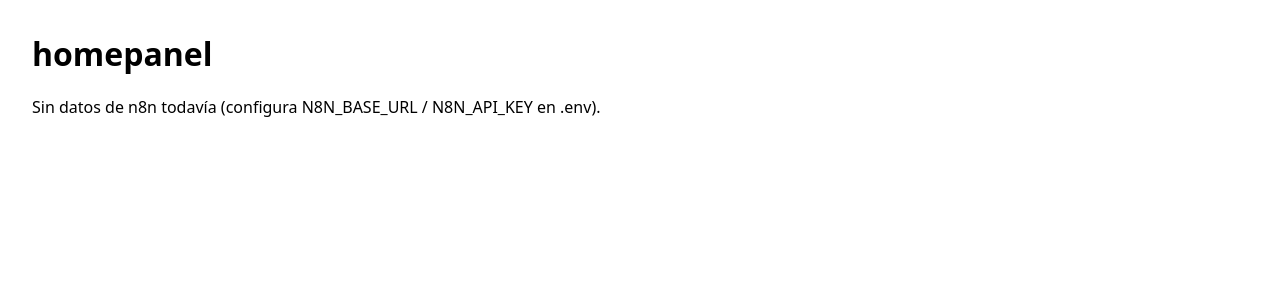
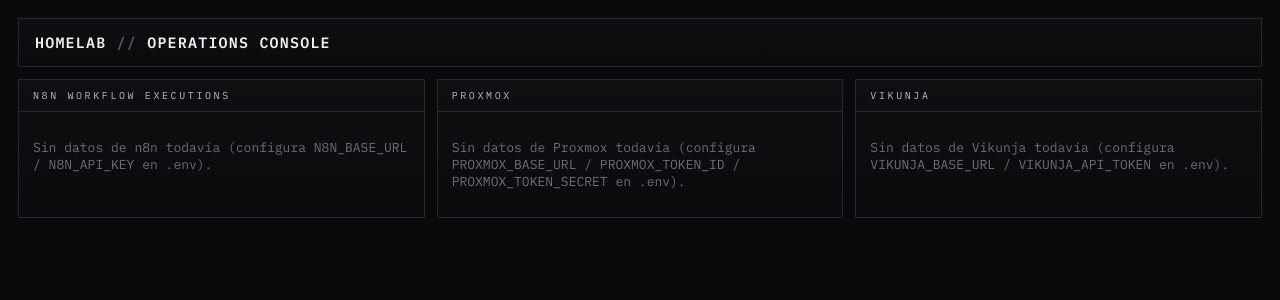
Before and after one commit to gomila17/homepanel, a FastAPI app: page / in a window 1280 px wide. Shown: the top 300 px of the page. Run offline with FastAPI, Linux system fonts and the light colour scheme; some libraries are stand-ins or nearby versions.

Commit message:
Add gray console design system and Proxmox/Vikunja connectors
- Real style.css design system (palette, IBM Plex Mono, .panel component)
  matching the approved dashboard mockup; applied to base/index templates
  and restyled the n8n partial to use it
- New Proxmox connector: node + VM/LXC status via the Proxmox API
  (PROXMOX_VERIFY_SSL added for self-signed certs)
- New Vikunja connector: open tasks across projects sorted by due date
  (uses per-project /tasks endpoints; /tasks/all isn't compatible with
  Vikunja v2)
- All dashboard panels now auto-refresh via hx-trigger="load, every 30s"

Co-Authored-By: Claude Sonnet 5 <noreply@anthropic.com>
Claude-Session: https://claude.ai/code/session_01U5V3BM3mYzu5XskKtsjwEh

```diff
--- /dev/null
+++ b/app/integrations/proxmox.py
@@ -0,0 +1,80 @@
+import httpx
+
+from app import config
+
+
+def _configured() -> bool:
+    return bool(
+        config.PROXMOX_BASE_URL
+        and config.PROXMOX_TOKEN_ID
+        and config.PROXMOX_TOKEN_SECRET
+    )
+
+
+def _headers() -> dict:
+    return {
+        "Authorization": (
+            f"PVEAPIToken={config.PROXMOX_TOKEN_ID}={config.PROXMOX_TOKEN_SECRET}"
+        )
+    }
+
+
+async def get_status() -> dict:
+    """Fetch node and guest (VM/LXC) status from Proxmox.
+
+    Returns {"nodes": [], "guests": []} (rather than raising) when Proxmox
+    isn't configured or unreachable, so the dashboard can render a "no data" state.
+    """
+    if not _configured():
+        return {"nodes": [], "guests": []}
+
+    base = config.PROXMOX_BASE_URL.rstrip("/")
+    headers = _headers()
+
+    try:
+        async with httpx.AsyncClient(
+            timeout=5, verify=config.PROXMOX_VERIFY_SSL
+        ) as client:
+            nodes_response = await client.get(f"{base}/api2/json/nodes", headers=headers)
+            nodes_response.raise_for_status()
+            raw_nodes = nodes_response.json().get("data", [])
+
+            guests = []
+            for node in raw_nodes:
+                node_name = node.get("node")
+                for kind, resource in (("VM", "qemu"), ("LXC", "lxc")):
+                    guests_response = await client.get(
+                        f"{base}/api2/json/nodes/{node_name}/{resource}",
+                        headers=headers,
+                    )
+                    guests_response.raise_for_status()
+                    for guest in guests_response.json().get("data", []):
+                        guests.append(_summarize_guest(guest, kind))
+    except httpx.HTTPError:
+        return {"nodes": [], "guests": []}
+
+    return {
+        "nodes": [_summarize_node(node) for node in raw_nodes],
+        "guests": guests,
+    }
+
+
+def _summarize_node(node: dict) -> dict:
+    maxmem = node.get("maxmem") or 1
+    return {
+        "name": node.get("node"),
+        "online": node.get("status") == "online",
+        "cpu_pct": round((node.get("cpu") or 0) * 100),
+        "mem_pct": round((node.get("mem") or 0) / maxmem * 100),
+    }
+
+
+def _summarize_guest(guest: dict, kind: str) -> dict:
+    maxmem = guest.get("maxmem") or 1
+    return {
+        "vmid": guest.get("vmid"),
+        "name": guest.get("name"),
+        "kind": kind,
+        "running": guest.get("status") == "running",
+        "mem_pct": round((guest.get("mem") or 0) / maxmem * 100),
+    }
--- /dev/null
+++ b/app/integrations/vikunja.py
@@ -0,0 +1,73 @@
+from datetime import datetime, timezone
+
+import httpx
+
+from app import config
+
+
+def _configured() -> bool:
+    return bool(config.VIKUNJA_BASE_URL and config.VIKUNJA_API_TOKEN)
+
+
+def _headers() -> dict:
+    return {"Authorization": f"Bearer {config.VIKUNJA_API_TOKEN}"}
+
+
+def _parse_due(due_date: str | None) -> datetime | None:
+    if not due_date or due_date.startswith("0001-"):
+        return None
+    try:
+        return datetime.fromisoformat(due_date.replace("Z", "+00:00"))
+    except ValueError:
+        return None
+
+
+def _due_sort_key(task: dict) -> datetime:
+    return _parse_due(task.get("due_date")) or datetime.max.replace(tzinfo=timezone.utc)
+
+
+async def get_open_tasks(limit: int = 10) -> list[dict]:
+    """Fetch open (not done) Vikunja tasks, soonest due date first.
+
+    Returns an empty list (rather than raising) when Vikunja isn't
+    configured or unreachable, so the dashboard can render a "no data" state.
+    """
+    if not _configured():
+        return []
+
+    base = config.VIKUNJA_BASE_URL.rstrip("/")
+    headers = _headers()
+
+    try:
+        async with httpx.AsyncClient(timeout=5) as client:
+            projects_response = await client.get(f"{base}/api/v1/projects", headers=headers)
+            projects_response.raise_for_status()
+            # negative ids are Vikunja's pseudo-projects (e.g. "My Open Tasks"),
+            # not real projects with their own task lists
+            projects = [p for p in projects_response.json() if (p.get("id") or 0) > 0]
+
+            open_tasks = []
+            for project in projects:
+                tasks_response = await client.get(
+                    f"{base}/api/v1/projects/{project['id']}/tasks", headers=headers
+                )
+                tasks_response.raise_for_status()
+                for task in tasks_response.json():
+                    if not task.get("done"):
+                        open_tasks.append((task, project.get("title", "")))
+    except httpx.HTTPError:
+        return []
+
+    open_tasks.sort(key=lambda pair: _due_sort_key(pair[0]))
+
+    return [_summarize(task, title) for task, title in open_tasks[:limit]]
+
+
+def _summarize(task: dict, project_title: str) -> dict:
+    due = _parse_due(task.get("due_date"))
+    return {
+        "title": task.get("title"),
+        "project": project_title,
+        "due_label": due.strftime("%d/%m %H:%M") if due else "sin fecha",
+        "overdue": bool(due and due < datetime.now(timezone.utc)),
+    }
--- a/app/main.py
+++ b/app/main.py
@@ -2,7 +2,7 @@ from fastapi import FastAPI, Request
 from fastapi.staticfiles import StaticFiles
 from fastapi.templating import Jinja2Templates
 
-from app.integrations import n8n
+from app.integrations import n8n, proxmox, vikunja
 
 app = FastAPI(title="homepanel")
 app.mount("/static", StaticFiles(directory="app/static"), name="static")
@@ -25,3 +25,15 @@ async def n8n_executions(request: Request):
     return templates.TemplateResponse(
         request, "partials/n8n_executions.html", {"executions": executions}
     )
+
+
+@app.get("/partials/proxmox")
+async def proxmox_status(request: Request):
+    status = await proxmox.get_status()
+    return templates.TemplateResponse(request, "partials/proxmox_status.html", status)
+
+
+@app.get("/partials/vikunja")
+async def vikunja_tasks(request: Request):
+    tasks = await vikunja.get_open_tasks()
+    return templates.TemplateResponse(request, "partials/vikunja_tasks.html", {"tasks": tasks})
--- a/app/static/style.css
+++ b/app/static/style.css
@@ -1,4 +1,147 @@
+:root {
+  --bg: #0a0a0c;
+  --panel-grad-1: #0f0f11;
+  --panel-grad-2: #0b0b0d;
+  --border: #26282c;
+  --border-soft: #18191b;
+  --hover-bg: #131315;
+
+  --text-primary: #eceef0;
+  --text-secondary: #cfd1d4;
+  --text-tertiary: #b7b9bd;
+  --text-muted: #6b6e74;
+  --text-dim: #54575d;
+
+  --accent: #9a9ea5;
+  --accent-strong: #b7bac0;
+  --link: #a9acb2;
+  --link-hover: #d6d8db;
+
+  --ok: #46d08b;
+  --warn: #e6a93a;
+  --error: #e0503c;
+
+  --font-mono: 'IBM Plex Mono', ui-monospace, monospace;
+}
+
+* {
+  box-sizing: border-box;
+}
+
 body {
-  font-family: system-ui, sans-serif;
-  margin: 2rem;
+  margin: 0;
+  padding: 18px;
+  background: var(--bg);
+  color: var(--text-tertiary);
+  font-family: var(--font-mono);
+  font-size: 13px;
 }
+
+a {
+  color: var(--link);
+  text-decoration: none;
+}
+
+a:hover {
+  color: var(--link-hover);
+}
+
+::selection {
+  background: #2c2c30;
+}
+
+.console-header {
+  padding: 14px 16px;
+  margin-bottom: 12px;
+  border: 1px solid var(--border);
+  background: linear-gradient(180deg, var(--panel-grad-1), var(--panel-grad-2));
+}
+
+.console-header h1 {
+  margin: 0;
+  font-size: 15px;
+  font-weight: 600;
+  letter-spacing: 0.08em;
+  color: var(--text-primary);
+}
+
+.console-grid {
+  display: grid;
+  grid-template-columns: repeat(auto-fit, minmax(320px, 1fr));
+  gap: 12px;
+}
+
+.panel {
+  border: 1px solid var(--border);
+  background: linear-gradient(180deg, var(--panel-grad-1), var(--panel-grad-2));
+}
+
+.panel-header {
+  display: flex;
+  align-items: center;
+  justify-content: space-between;
+  gap: 14px;
+  padding: 9px 14px;
+  border-bottom: 1px solid var(--border);
+  white-space: nowrap;
+}
+
+.panel-header .label {
+  font-size: 10px;
+  letter-spacing: 0.26em;
+  color: var(--accent-strong);
+}
+
+.panel-header .meta {
+  font-size: 9px;
+  letter-spacing: 0.18em;
+  color: var(--text-muted);
+}
+
+.row {
+  display: flex;
+  align-items: center;
+  justify-content: space-between;
+  gap: 14px;
+  padding: 9px 14px;
+  border-bottom: 1px solid var(--border-soft);
+}
+
+.row:last-child {
+  border-bottom: none;
+}
+
+.status {
+  display: flex;
+  align-items: center;
+  gap: 7px;
+  font-size: 9px;
+  letter-spacing: 0.14em;
+}
+
+.status .dot {
+  width: 6px;
+  height: 6px;
+  border-radius: 50%;
+}
+
+.status.ok {
+  color: var(--ok);
+}
+
+.status.ok .dot {
+  background: var(--ok);
+}
+
+.status.error {
+  color: var(--error);
+}
+
+.status.error .dot {
+  background: var(--error);
+}
+
+.muted {
+  color: var(--text-muted);
+  padding: 14px;
+}
--- a/app/templates/base.html
+++ b/app/templates/base.html
@@ -5,9 +5,15 @@
   <meta name="viewport" content="width=device-width, initial-scale=1">
   <title>{% block title %}homepanel{% endblock %}</title>
   <script src="https://unpkg.com/htmx.org@1.9.12"></script>
+  <link rel="preconnect" href="https://fonts.googleapis.com">
+  <link rel="preconnect" href="https://fonts.gstatic.com" crossorigin>
+  <link href="https://fonts.googleapis.com/css2?family=IBM+Plex+Mono:wght@400;500;600&display=swap" rel="stylesheet">
   <link rel="stylesheet" href="/static/style.css">
 </head>
 <body>
+  <header class="console-header">
+    <h1>HOMELAB <span style="color: var(--text-dim)">//</span> OPERATIONS CONSOLE</h1>
+  </header>
   {% block content %}{% endblock %}
 </body>
 </html>
--- a/app/templates/index.html
+++ b/app/templates/index.html
@@ -1,9 +1,32 @@
 {% extends "base.html" %}
 
 {% block content %}
-<h1>homepanel</h1>
+<main class="console-grid">
+  <section class="panel">
+    <div class="panel-header">
+      <span class="label">N8N WORKFLOW EXECUTIONS</span>
+    </div>
+    <div id="n8n" hx-get="/partials/n8n-executions" hx-trigger="load, every 30s">
+      <p class="muted">Cargando ejecuciones de n8n...</p>
+    </div>
+  </section>
 
-<section id="n8n" hx-get="/partials/n8n-executions" hx-trigger="load">
-  Cargando ejecuciones de n8n...
-</section>
+  <section class="panel">
+    <div class="panel-header">
+      <span class="label">PROXMOX</span>
+    </div>
+    <div id="proxmox" hx-get="/partials/proxmox" hx-trigger="load, every 30s">
+      <p class="muted">Cargando estado de Proxmox...</p>
+    </div>
+  </section>
+
+  <section class="panel">
+    <div class="panel-header">
+      <span class="label">VIKUNJA</span>
+    </div>
+    <div id="vikunja" hx-get="/partials/vikunja" hx-trigger="load, every 30s">
+      <p class="muted">Cargando tareas de Vikunja...</p>
+    </div>
+  </section>
+</main>
 {% endblock %}
--- a/app/templates/partials/n8n_executions.html
+++ b/app/templates/partials/n8n_executions.html
@@ -1,9 +1,13 @@
 {% if executions %}
-<ul>
-  {% for execution in executions %}
-  <li>{{ execution.workflow_id }} — {{ "✅" if execution.ok else "❌" }} ({{ execution.started_at }})</li>
-  {% endfor %}
-</ul>
+{% for execution in executions %}
+<div class="row">
+  <span>{{ execution.workflow_id }}</span>
+  <span class="status {{ 'ok' if execution.ok else 'error' }}">
+    <span class="dot"></span>{{ "OK" if execution.ok else "FAILED" }}
+  </span>
+  <span class="muted" style="padding: 0">{{ execution.started_at }}</span>
+</div>
+{% endfor %}
 {% else %}
-<p>Sin datos de n8n todav&iacute;a (configura N8N_BASE_URL / N8N_API_KEY en .env).</p>
+<p class="muted">Sin datos de n8n todav&iacute;a (configura N8N_BASE_URL / N8N_API_KEY en .env).</p>
 {% endif %}
--- /dev/null
+++ b/app/templates/partials/proxmox_status.html
@@ -0,0 +1,22 @@
+{% if nodes %}
+{% for node in nodes %}
+<div class="row">
+  <span>{{ node.name }}</span>
+  <span class="status {{ 'ok' if node.online else 'error' }}">
+    <span class="dot"></span>{{ "ONLINE" if node.online else "OFFLINE" }}
+  </span>
+  <span class="muted" style="padding: 0">CPU {{ node.cpu_pct }}% · RAM {{ node.mem_pct }}%</span>
+</div>
+{% endfor %}
+{% for guest in guests %}
+<div class="row">
+  <span>{{ guest.kind }} {{ guest.vmid }} — {{ guest.name }}</span>
+  <span class="status {{ 'ok' if guest.running else 'error' }}">
+    <span class="dot"></span>{{ "RUNNING" if guest.running else "STOPPED" }}
+  </span>
+  <span class="muted" style="padding: 0">RAM {{ guest.mem_pct }}%</span>
+</div>
+{% endfor %}
+{% else %}
+<p class="muted">Sin datos de Proxmox todav&iacute;a (configura PROXMOX_BASE_URL / PROXMOX_TOKEN_ID / PROXMOX_TOKEN_SECRET en .env).</p>
+{% endif %}
--- /dev/null
+++ b/app/templates/partials/vikunja_tasks.html
@@ -0,0 +1,13 @@
+{% if tasks %}
+{% for task in tasks %}
+<div class="row">
+  <span>{{ task.title }}</span>
+  <span class="muted" style="padding: 0">{{ task.project }}</span>
+  <span class="{{ 'status error' if task.overdue else 'muted' }}" style="padding: 0">
+    {% if task.overdue %}<span class="dot"></span>{% endif %}{{ task.due_label }}
+  </span>
+</div>
+{% endfor %}
+{% else %}
+<p class="muted">Sin datos de Vikunja todav&iacute;a (configura VIKUNJA_BASE_URL / VIKUNJA_API_TOKEN en .env).</p>
+{% endif %}
```
Also changed, not shown: app/config.py (+8 -0 lines), 1 other file.
